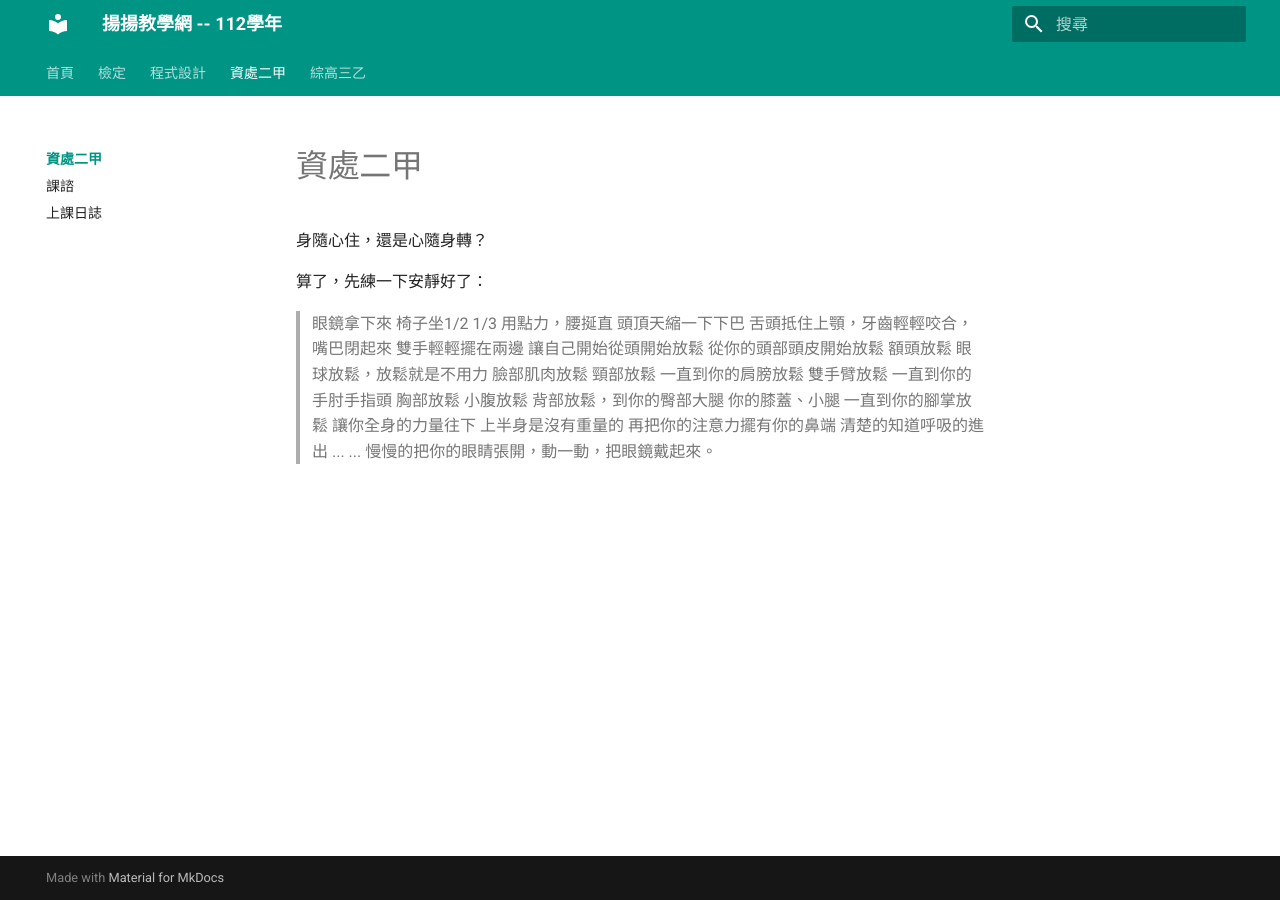
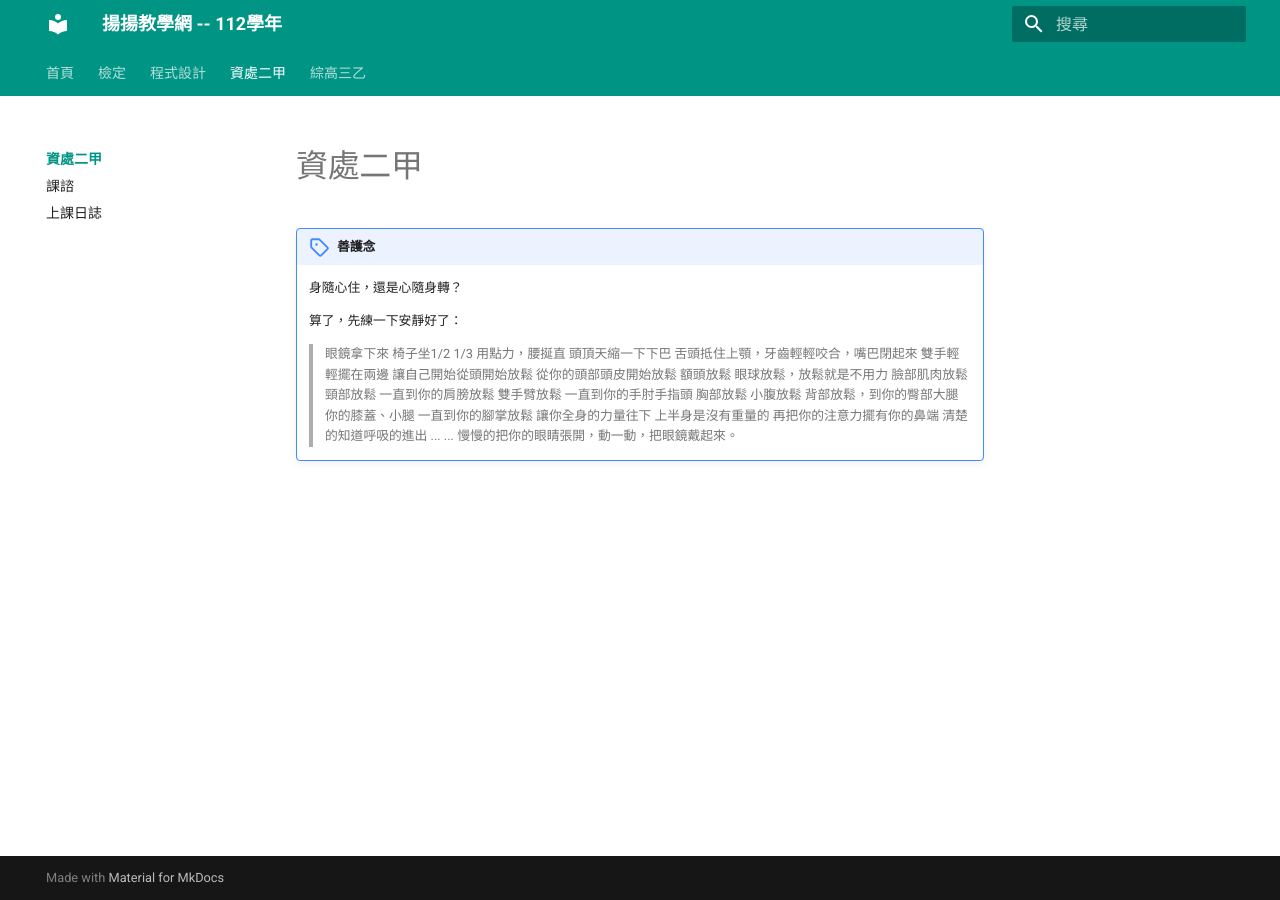
Before and after one commit to cwyedu/school-112, an MkDocs documentation site: the page built from docs/dp111/index.md, in a window 1280 px wide. Built offline with MkDocs 1.6.1 and Material for MkDocs 9.7.7, drawn with Linux system fonts in a browser that asks for light colours.

Commit message:
add 9/23 log

```diff
--- a/docs/dp111/index.md
+++ b/docs/dp111/index.md
@@ -1,34 +1,36 @@
 # 資處二甲
 
-身隨心住，還是心隨身轉？
+!!! 善護念
 
-算了，先練一下安靜好了：
+    身隨心住，還是心隨身轉？
 
->
-眼鏡拿下來
-椅子坐1/2 1/3
-用點力，腰挻直
-頭頂天縮一下下巴
-舌頭抵住上顎，牙齒輕輕咬合，嘴巴閉起來
-雙手輕輕擺在兩邊
-讓自己開始從頭開始放鬆
-從你的頭部頭皮開始放鬆
-額頭放鬆
-眼球放鬆，放鬆就是不用力
-臉部肌肉放鬆
-頸部放鬆
-一直到你的肩膀放鬆
-雙手臂放鬆
-一直到你的手肘手指頭
-胸部放鬆
-小腹放鬆
-背部放鬆，到你的臀部大腿
-你的膝蓋、小腿
-一直到你的腳掌放鬆
-讓你全身的力量往下
-上半身是沒有重量的
-再把你的注意力擺有你的鼻端
-清楚的知道呼吸的進出
-...
-...
-慢慢的把你的眼睛張開，動一動，把眼鏡戴起來。
+    算了，先練一下安靜好了：
+
+    >
+    眼鏡拿下來
+    椅子坐1/2 1/3
+    用點力，腰挻直
+    頭頂天縮一下下巴
+    舌頭抵住上顎，牙齒輕輕咬合，嘴巴閉起來
+    雙手輕輕擺在兩邊
+    讓自己開始從頭開始放鬆
+    從你的頭部頭皮開始放鬆
+    額頭放鬆
+    眼球放鬆，放鬆就是不用力
+    臉部肌肉放鬆
+    頸部放鬆
+    一直到你的肩膀放鬆
+    雙手臂放鬆
+    一直到你的手肘手指頭
+    胸部放鬆
+    小腹放鬆
+    背部放鬆，到你的臀部大腿
+    你的膝蓋、小腿
+    一直到你的腳掌放鬆
+    讓你全身的力量往下
+    上半身是沒有重量的
+    再把你的注意力擺有你的鼻端
+    清楚的知道呼吸的進出
+    ...
+    ...
+    慢慢的把你的眼睛張開，動一動，把眼鏡戴起來。
--- a/mkdocs.yml
+++ b/mkdocs.yml
@@ -93,6 +93,7 @@ nav:
       - programming/app_inventor/calculator.md
     - APCS:
       - programming/apcs/index.md
+    - Bebras: programming/bebras.md
   - 資處二甲:
       - dp111/index.md
       - dp111/course_counseling.md
```
Also changed, not shown: docs/bs110/112_1_bs110_log.md (+4 -0 lines), docs/bs110/index.md (+5 -1 lines), docs/dp111/112_1_dp111_log.md (+2 -1 lines), docs/programming/bebras.md (added, +4 -0 lines).
